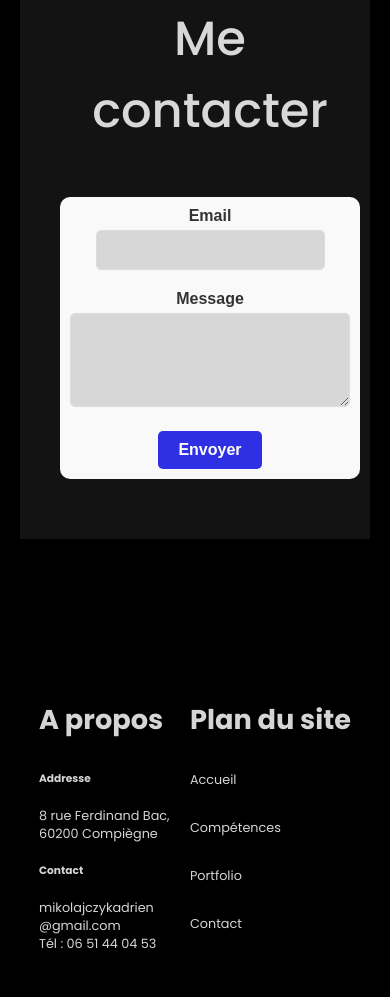
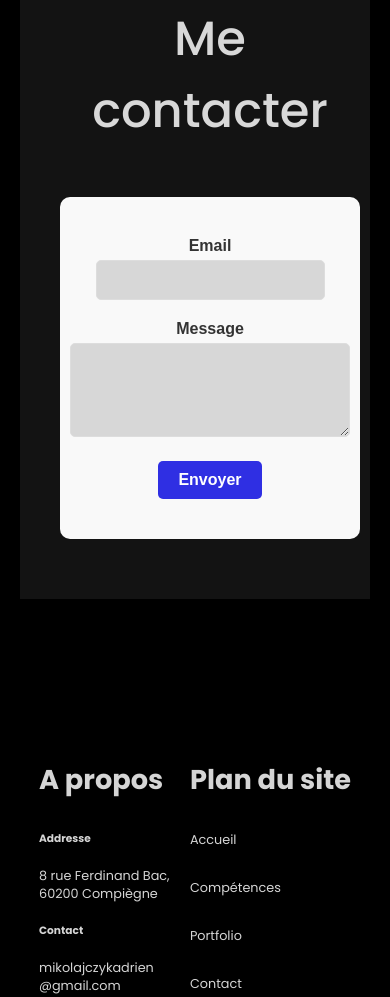
Before and after one commit to Mikoad/CV, a plain HTML site: page index.html in a window 390 px wide. Shown: the part 4013-5010 px from the top of the page. Drawn offline with Linux system fonts and the light colour scheme.

Commit message:
form ajustement

```diff
--- a/assets/css/style.css
+++ b/assets/css/style.css
@@ -429,6 +429,6 @@ footer ul li {
   }
   .form-contact {
     max-width: 250px;
-    padding: 10px;
+    padding: 40px 10px;
   }
 }
```
